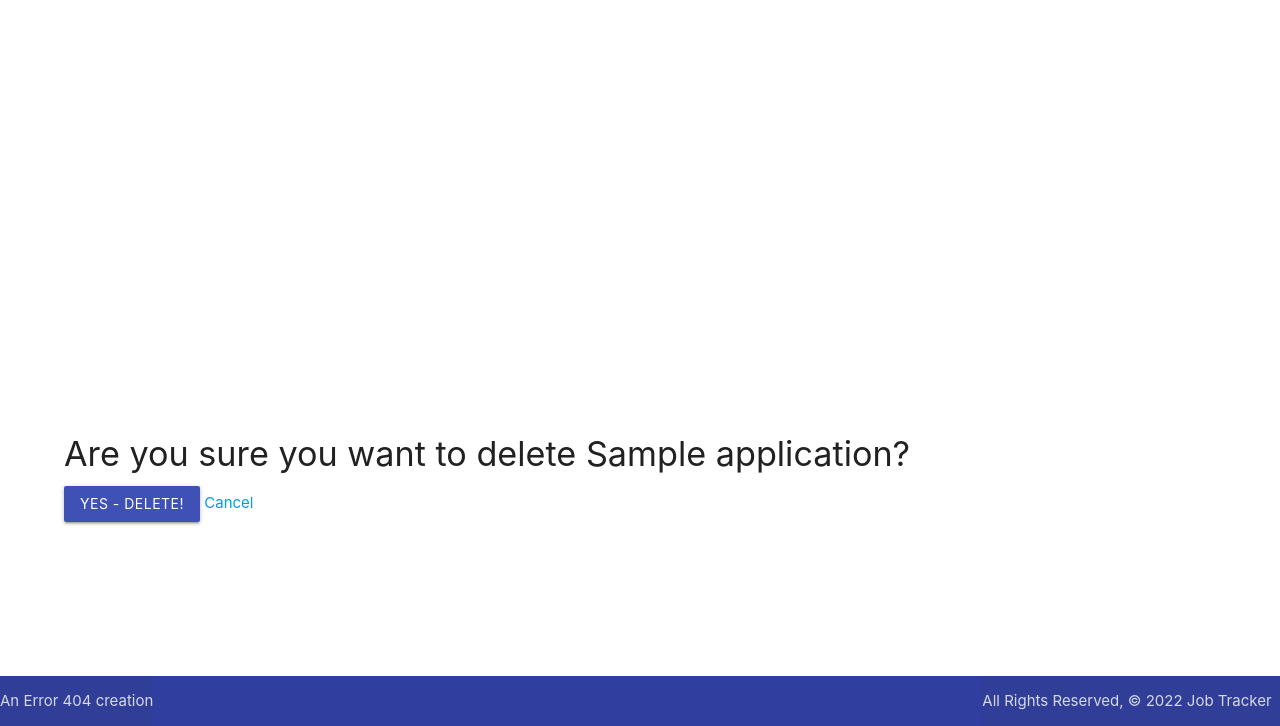
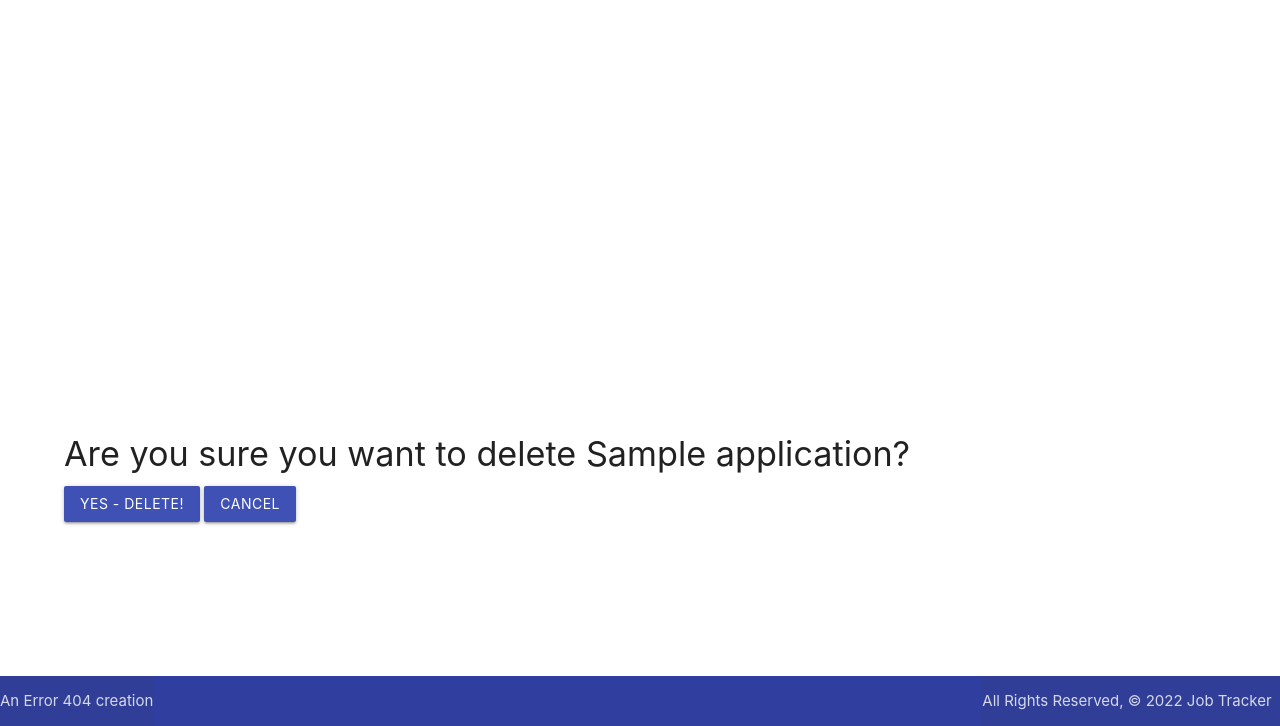
Before and after one commit to lilibella28/Job-Tracker, a Django app: page /applications/1/delete/ in a window 1280 px wide. Shown: the part 74-800 px from the top of the page. Run offline with Django 4.2, Linux system fonts and the light colour scheme; a user stored in the database is signed in; tables that the repository leaves empty hold one stand-in row (values such as "Sample post").

Commit message:
Fixed button for Delete Application page

```diff
--- a/main_app/templates/main_app/application_confirm_delete.html
+++ b/main_app/templates/main_app/application_confirm_delete.html
@@ -9,7 +9,7 @@
 <form action="" method="POST">
   {% csrf_token %}
   <input type="submit" value="Yes - Delete!" class="btn indigo">
-  <a href="{% url 'detail' application.id %}">Cancel</a>
+  <a href="{% url 'detail' application.id %}"  class="btn indigo">Cancel</a>
 </form>
 
 {% endblock content %}
```
